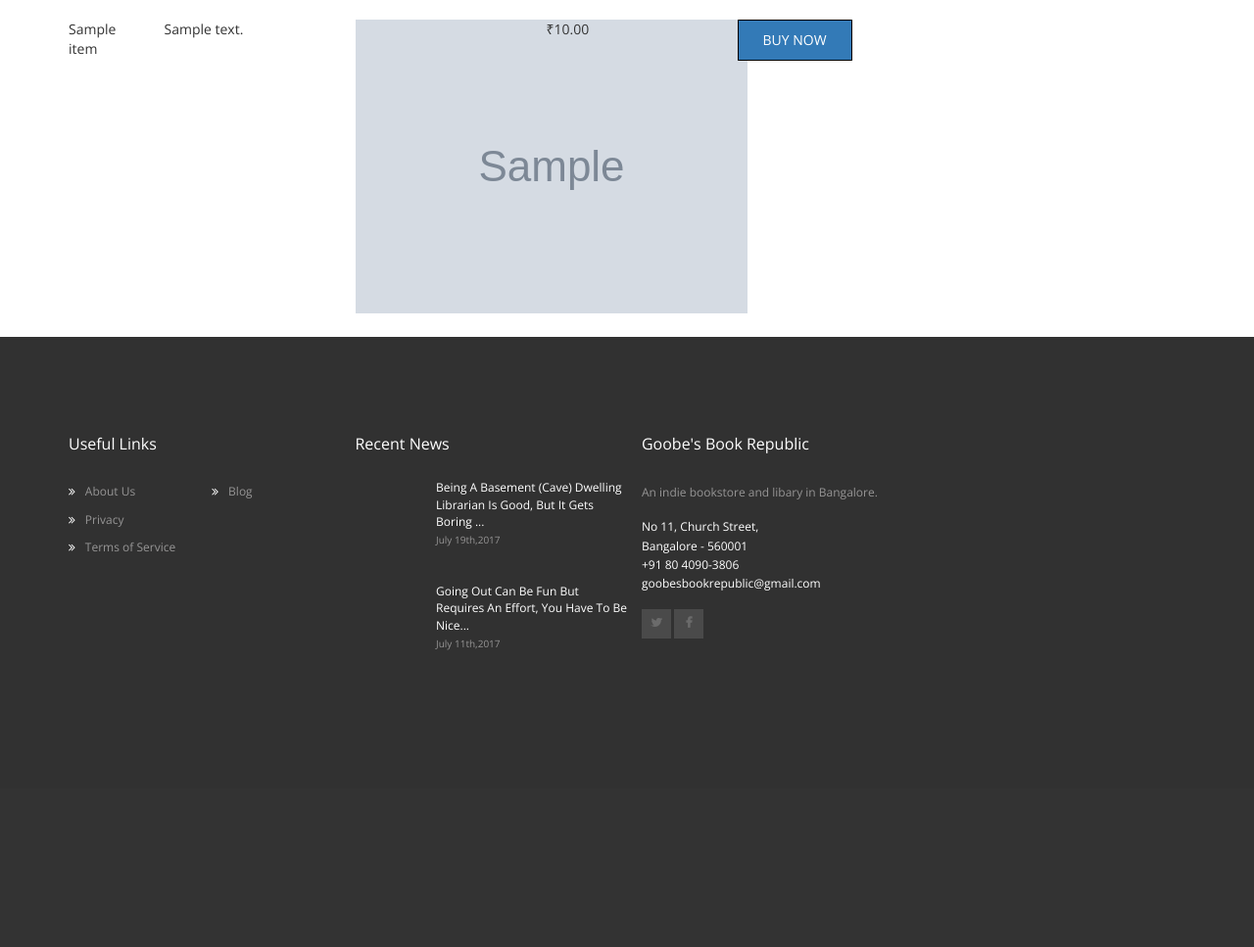
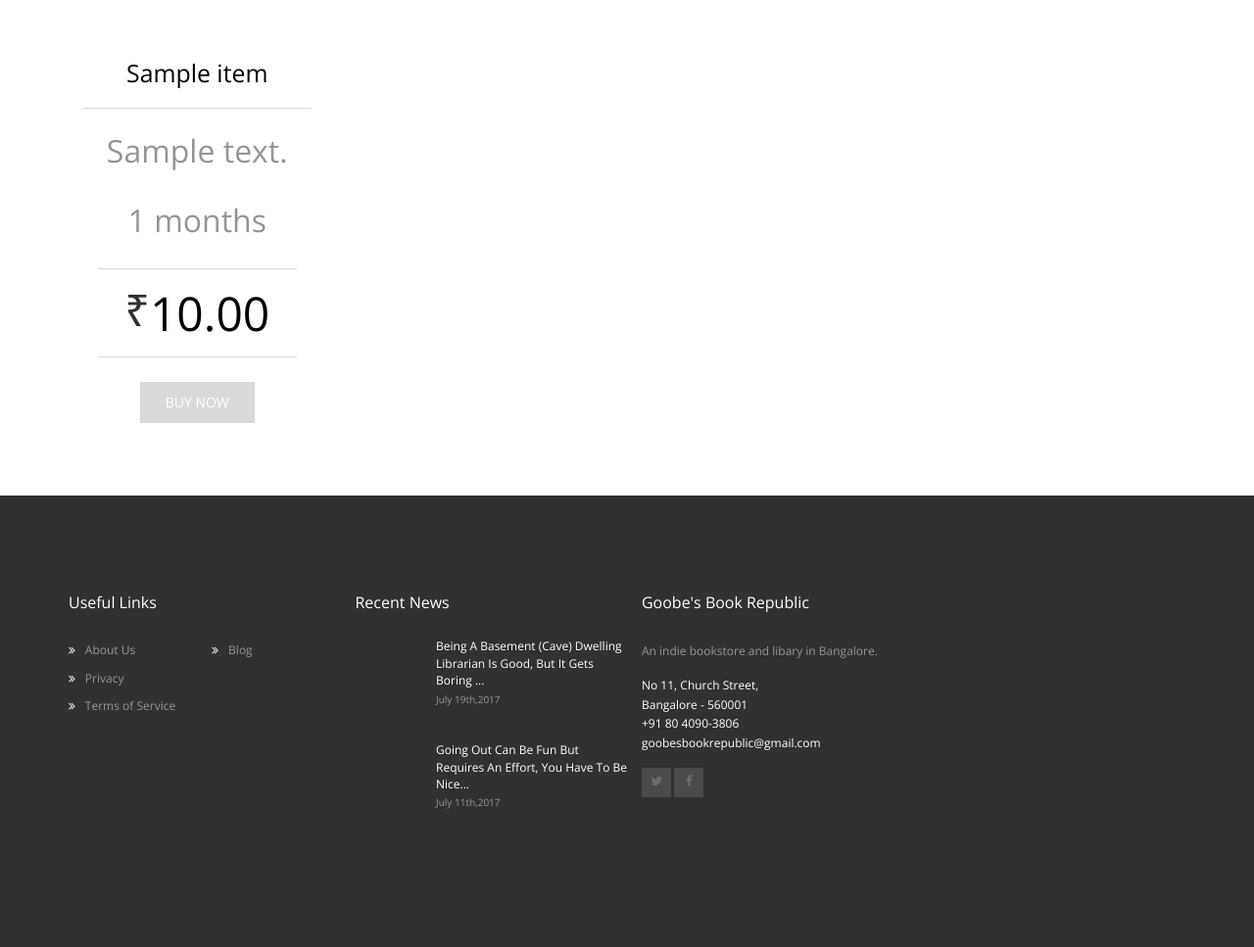
Before and after one commit to goobes/box, a Django app: page /shop/ in a window 1280 px wide. Shown: the part 76-1043 px from the top of the page at 98% size. Before the commit the page ends 740 px from the top, so only its background shows below. Run offline with Django 3.2, Linux system fonts and the light colour scheme; tables that the repository leaves empty hold one stand-in row (values such as "Sample post"); grey boxes marked "Sample" are stand-in pictures; parts of the project's set-up code (start-up, migrations or seed data) failed here and were passed over; some libraries are stand-ins or nearby versions.

Commit message:
Changed shop listing layout
Made it look same as homepage

```diff
--- a/apps/base/templates/base/item_list.html
+++ b/apps/base/templates/base/item_list.html
@@ -3,19 +3,21 @@
 {% block content %}
 <section>
     <div class="container">
+        <div class="row">
         {% for item in object_list %}
-        <div class="row">
-            <div class="col-sm-1">{{ item.name }}</div>
-            <div class="col-sm-2">{{ item.description }}</div>
-            {% if item.image %}
-            <div class="col-sm-2"><img src="{{ item.image.url }}"></div>
-            {% endif %}
-            <div class="col-sm-2">₹{{ item.price }}</div>
-            <div class="col-sm-2">
-                <a href="{% url 'payment-create' pk=item.id %}" class="btn btn-primary">Buy Now</a>
-            </div>
+            <div class="col-md-3 col-sm-6">
+               <div class="price-box">
+                 <h3>{{ item.name }}</h3>
+                 <div class="price-info">
+                   <span>{{ item.description }}</span>
+                   <span>{{ item.boxes_added }} months</span>
+                   <p class="price"><sup>₹</sup><span>{{ item.price }}</span></p>
+                 </div>
+                 <a href="{% url 'payment-create' pk=item.id %}" class="btn pricing-btn">Buy Now</a>
+                </div>
+             </div>
+        {% endfor %}
         </div>
-        {% endfor %}
     </div>
 </section>
 {% endblock %}
```
